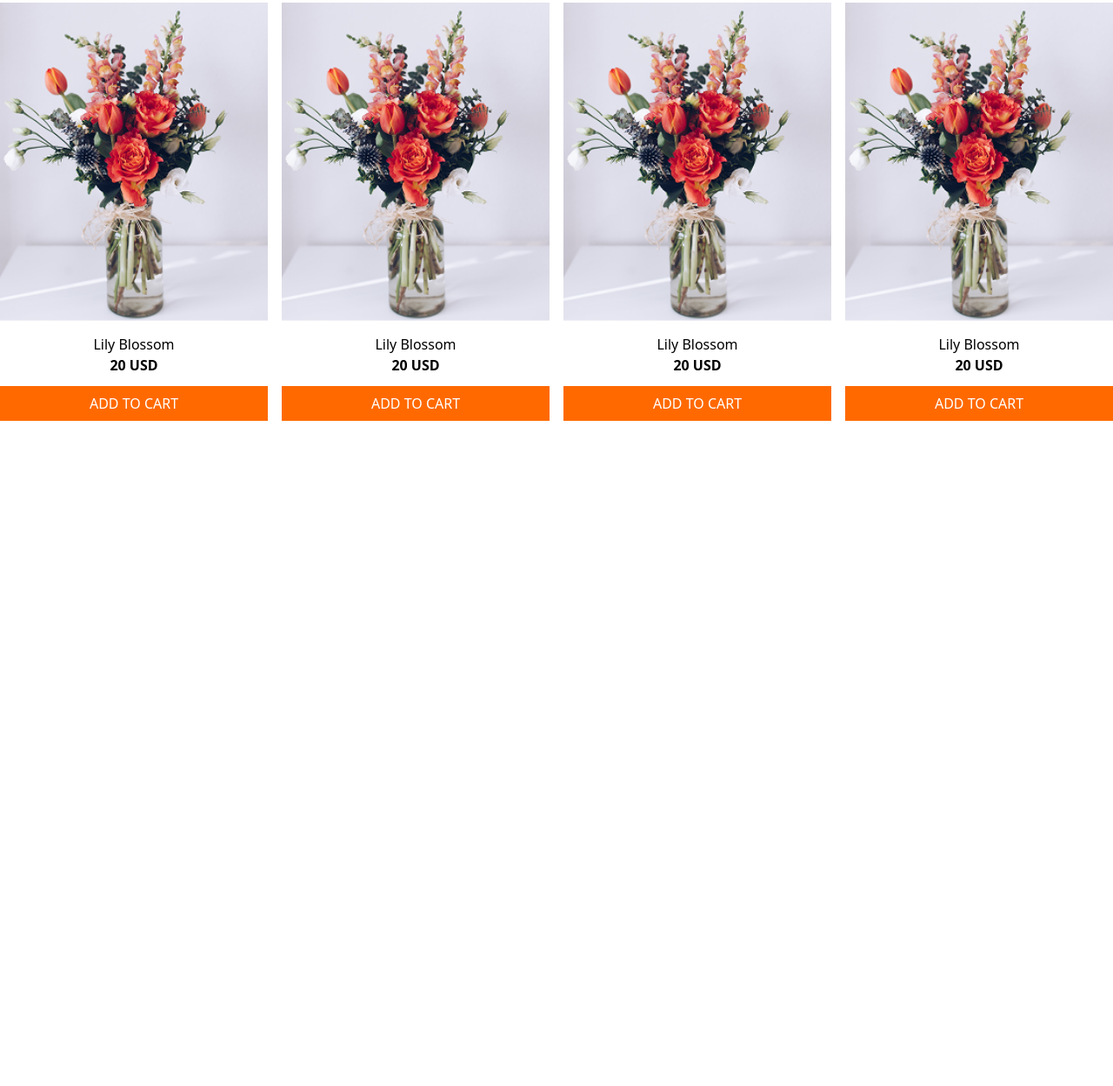
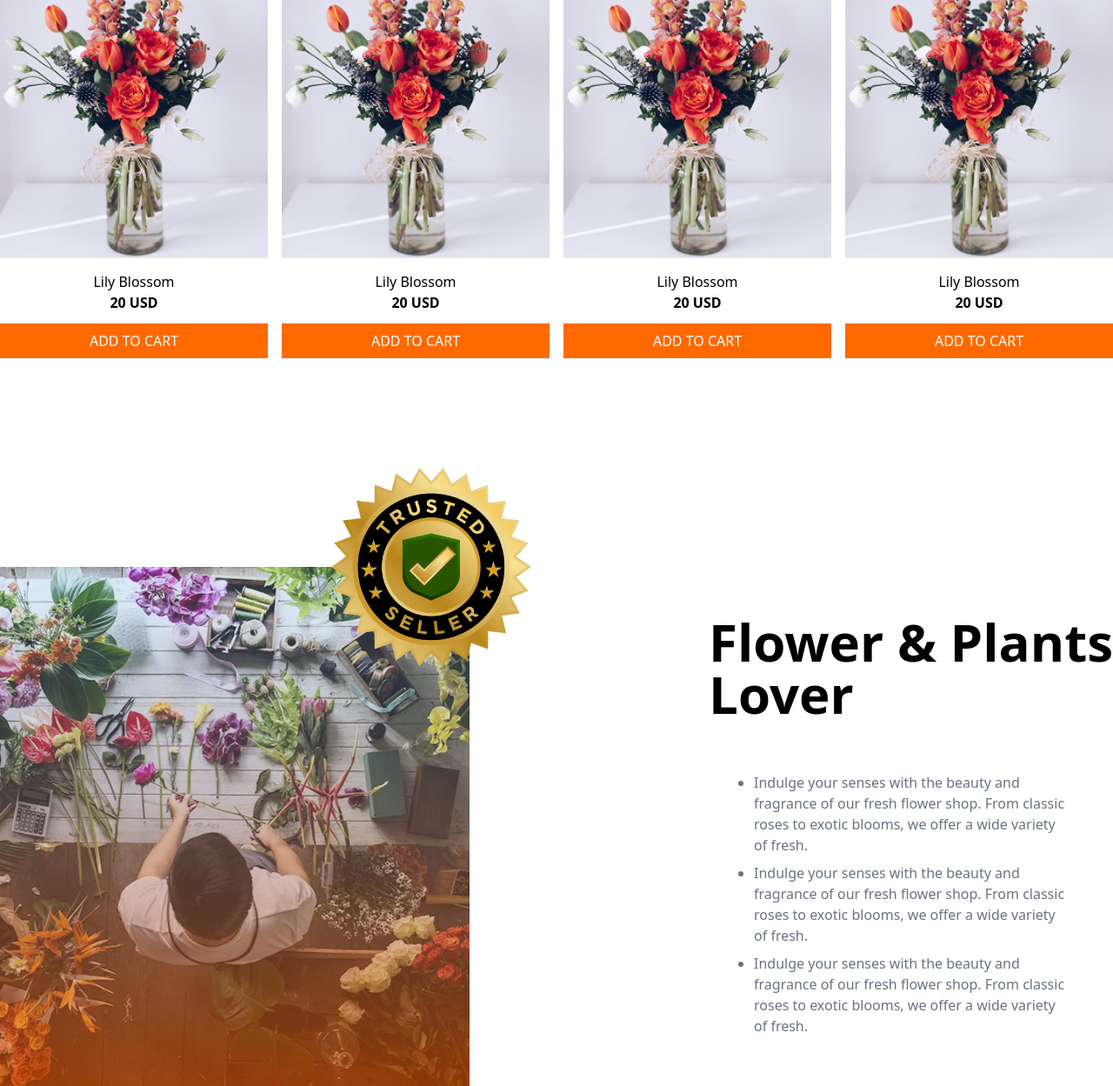
Before and after one commit to Maswud07/flower-project, a plain HTML site: page index.html in a window 1280 px wide. Shown: the part 1499-2748 px from the top of the page at 87% size. Before the commit the page ends 1983 px from the top, so only its background shows below. Drawn offline with nearby package versions, Linux system fonts and the light colour scheme.

Commit message:
flower and plants lover section complete

```diff
--- a/index.html
+++ b/index.html
@@ -50,6 +50,8 @@
 
 
     <main>
+
+        <section>
             <div class="text-center mt-20">
                 <h1 class="font-bold text-4xl "><span class="text-orange-500"> Our </span>Plants</h1>
                 <p class="mt-5">Indulge your senses with the beauty and fragrance of our fresh flower shop. From <br>classic roses to exotic blooms, we offer a wide variety of fresh</p>
@@ -94,6 +96,12 @@
                     </button>
                 </div>
 
+
+
+
+            </div>
+
+            <div class="grid grid-cols-2 gap-x-4 gap-y-8 md:grid-cols-4 max-w-7xl mx-auto -mt-10">
                 <div class="flex flex-col items-center text-center mt-20">
                     <img src="assets/sample-flower-image.png" alt="" class="w-full h-auto">
                     <p class="text-center mt-3">Lily Blossom</p>
@@ -130,13 +138,42 @@
                     </button>
                 </div>
 
+            </div>
+
+        </section>
 
 
+        <section>
+            <div class="max-w-7xl mx-auto flex flex-col md:flex-row items-center justify-between px-5 md:px-0 mt-60">
+                <div class="relative">
+                    <img class="w-full h-auto" src="assets/flower-store.png" alt="Flower Store">
+
+                    <div class="absolute top-0 right-0 transform -translate-y-1/2 p-4 hidden md:block">
+                        <img class="w-80 h-80 ml-80" src="assets/trusted-badge.png" alt="Trusted Seller Badge">
+                    </div>
                 </div>
 
 
+                <div class="mt-10 md:mt-0">
+                    <h1 class="font-bold text-6xl">
+                        Flower & Plants <br>
+                        Lover
+                    </h1>
 
+                    <ul class="list-disc pl-5 space-y-2 mt-15 ml-8 text-gray-500">
+                        <li class="w-90">
+                            Indulge your senses with the beauty and fragrance of our fresh flower shop. From classic roses to exotic blooms, we offer a wide variety of fresh.</li>
+                        <li class="w-90">
+                            Indulge your senses with the beauty and fragrance of our fresh flower shop. From classic roses to exotic blooms, we offer a wide variety of fresh.
+                        </li>
+                        <li class="w-90">
+                            Indulge your senses with the beauty and fragrance of our fresh flower shop. From classic roses to exotic blooms, we offer a wide variety of fresh.
+                        </li>
+                    </ul>
 
+                </div>
+            </div>
+        </section>
 
 
 
```
Lines whose indentation alone changed are shown as unchanged.
